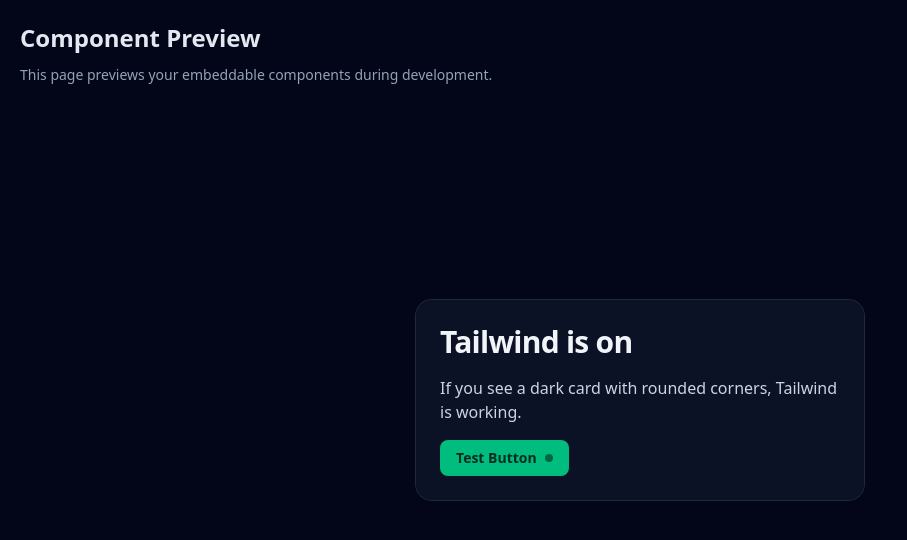
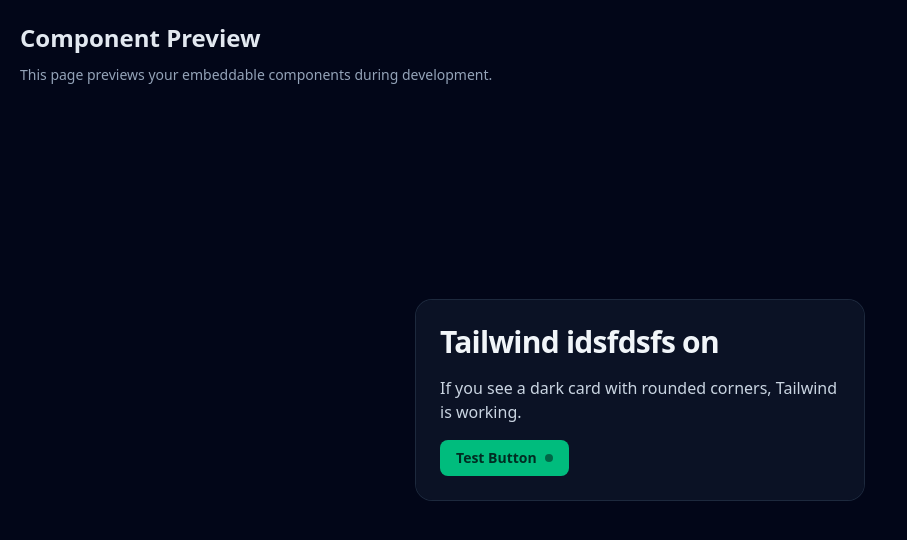
Before and after one commit to jasonlord/iamjlord.com, a website built with Vite: page index.html in a window 1280 px wide. Shown: the whole page, without its empty margins (0-907 px from the left). Built offline with nearby package versions, Linux system fonts and the light colour scheme.

Commit message:
Update card component

```diff
--- a/index.html
+++ b/index.html
@@ -3,7 +3,7 @@
   <head>
     <meta charset="UTF-8" />
     <meta name="viewport" content="width=device-width, initial-scale=1.0" />
-    <title>Component Preview - Test Tailwind</title>
+    <title>Component Prdfdfeview - Test Tailwind</title>
   </head>
   <body class="min-h-screen bg-slate-950 flex items-center justify-center p-6">
     <div style="position: absolute; top: 20px; left: 20px">
--- a/src/components/card/card.html
+++ b/src/components/card/card.html
@@ -1,9 +1,15 @@
-<div class="max-w-md w-full rounded-2xl bg-slate-900/70 ring-1 ring-slate-800 p-6 space-y-4">
-  <h1 class="text-3xl font-extrabold tracking-tight text-slate-100">Tailwind is on</h1>
+<div
+  class="max-w-md w-full rounded-2xl bg-slate-900/70 ring-1 ring-slate-800 p-6 space-y-4"
+>
+  <h1 class="text-3xl font-extrabold tracking-tight text-slate-100">
+    Tailwind idsfdsfs on
+  </h1>
   <p class="text-slate-300">
     If you see a dark card with rounded corners, Tailwind is working.
   </p>
-  <button class="inline-flex items-center gap-2 rounded-lg bg-emerald-500 px-4 py-2 text-sm font-semibold text-emerald-950 hover:bg-emerald-400 transition">
+  <button
+    class="inline-flex items-center gap-2 rounded-lg bg-emerald-500 px-4 py-2 text-sm font-semibold text-emerald-950 hover:bg-emerald-400 transition"
+  >
     Test Button
     <span class="inline-block h-2 w-2 rounded-full bg-emerald-950/60"></span>
   </button>
```
